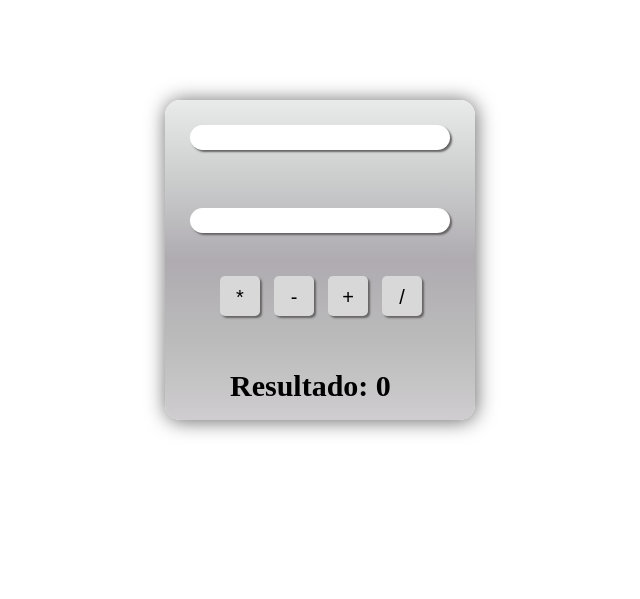
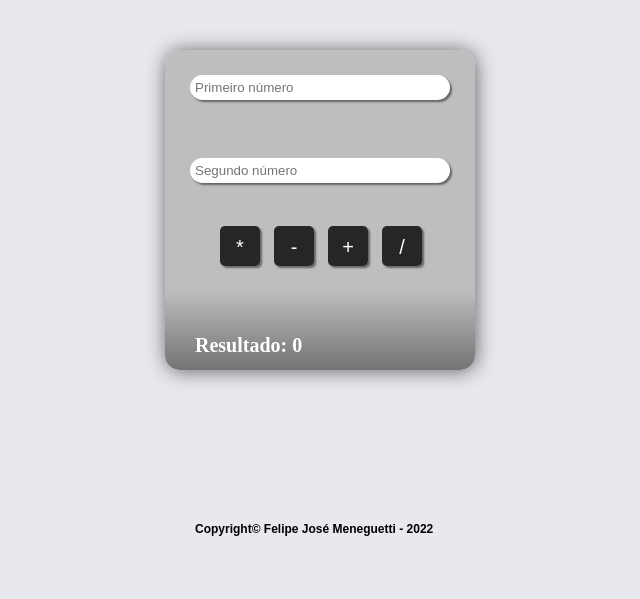
Before and after one commit to felipejm91/calculadora-flask-python, a Flask app: page / in a window 1280 px wide. Shown: the top 599 px of the page, without its empty margins (320-960 px from the left). Run offline with Flask 2, Linux system fonts and the light colour scheme.

Commit message:
atualização CSS e HTML

```diff
--- a/app.py
+++ b/app.py
@@ -12,13 +12,13 @@ def calc():
         n1 = request.form.get('numero1')
         n2 = request.form.get('numero2')
 
-        if request.form.get('soma'):
+        if request.form.get('nSoma'):
             resultado = calculadora.soma(n1, n2)
-        elif request.form.get('subtracao'):
+        elif request.form.get('nSubtracao'):
             resultado = calculadora.subtracao(n1, n2)
-        elif request.form.get('divisao'):
+        elif request.form.get('nDivisao'):
             resultado = calculadora.divisao(n1, n2)
-        elif request.form.get('multiplicacao'):
+        elif request.form.get('nMultiplicacao'):
             resultado = calculadora.multiplicacao(n1, n2)
 
     return render_template('calculadora.html', resultado=resultado)
--- a/static/style.css
+++ b/static/style.css
@@ -1,9 +1,15 @@
+@charset "UTF-8";
+
 body {
-    margin: 100px;
+    width: 1000px;
+    height: 500px;
+    margin: auto;
+    padding: 50px;
+    background-color: #e8e8ef;
 }
 
 div#calculadora {
-    background-image: linear-gradient(rgb(233 235 235),rgb(203 205 205), rgb(175, 171, 177), rgb(187, 187, 187), rgb(207, 205, 207));
+    background-image: linear-gradient(rgb(190, 190, 190),rgb(190, 190, 190), rgb(190, 190, 190), rgb(190, 190, 190), rgb(115, 115, 115));
     height: 310px;
     width: 300px;
     padding: 5px;
@@ -12,7 +18,7 @@ div#calculadora {
     border-radius: 15px;
 }
 
-input#numero {
+input.numero {
     border-radius: 15px;
     border-style: none;
     box-shadow: 2px 2px 2px #666464;
@@ -22,11 +28,15 @@ input#numero {
     margin: 20px;
 }
 
-.botao {
+input#numero:hover {
+    background: rgb(219, 216, 211);
+}
+
+input.botao {
     position: relative;
     height: 40px;
     width: 40px;
-    background-color:rgb(216, 216, 216);
+    background-color:rgba(0, 0, 0, .8);
     align-items: center;
     border-radius: 5px;
     border-style: none;
@@ -34,10 +44,15 @@ input#numero {
     margin: 5px;
     font-size: 20px;
     padding: 10px;
+    color: white;
 }
 
-.botao:hover {
-    background-color: rgb(165, 165, 165);
+input.botao:hover {
+    background-color: rgb(71, 70, 70);
+}
+
+input#idMultiplicacao {
+    margin-left: 50px;
 }
 
 input#multiplicacao {
@@ -45,9 +60,24 @@ input#multiplicacao {
 }
 
 p#resultado {
-    margin-left: 60px;
-    margin-bottom: 20px;
+    margin-left: 25px;
+    padding-top: 25px;
     text-decoration: solid;
-    font-size: 30px;
+    font-size: 15pt;
+    font-weight: bold;
+    color: white;
+}
+
+footer {
+    display: block;
+    margin-top: 90px;
+    margin-left: 325px;
+    padding: 50px;
+    align-content: center;
+}
+
+footer p{
+    font-family: Arial, sans-serif;
+    font-size: 9pt;
     font-weight: bold;
 }
--- a/templates/calculadora.html
+++ b/templates/calculadora.html
@@ -8,15 +8,18 @@
 <body>
     <div id="calculadora">
         <form action="/" method="post" id="formulario">
-            <input type="number" id="numero" name="numero1"><br><br>
-            <input type="number" id="numero" name="numero2"><br><br>
-            <input class="botao" type="submit" id="multiplicacao" name="multiplicacao" value="*">
-            <input class="botao" type="submit" id="subtracao" name="subtracao" value="-">
-            <input class="botao" type="submit" id="soma" name="soma" value="+">
-            <input class="botao" type="submit" id="divisao" name="divisao" value="/">
+            <input type="number" class="numero"  id="idNumero1" name="numero1" placeholder="Primeiro número"><br><br>
+            <input type="number" class="numero" id="idNumero2" name="numero2" placeholder="Segundo número"><br><br>
+            <input class="botao" type="submit" id="idMultiplicacao" name="nMultiplicacao" value="*">
+            <input class="botao" type="submit" id="idSubtracao" name="nSubtracao" value="-">
+            <input class="botao" type="submit" id="idSoma" name="nSoma" value="+">
+            <input class="botao" type="submit" id="idDivisao" name="nDivisao" value="/">
 
             <br><br><p id="resultado">Resultado: {{ resultado }}</p>
         </form>
     </div>
+    <footer>
+        <p>Copyright&copy; Felipe José Meneguetti - 2022</p>
+    </footer>
 </body>
 </html>
```
